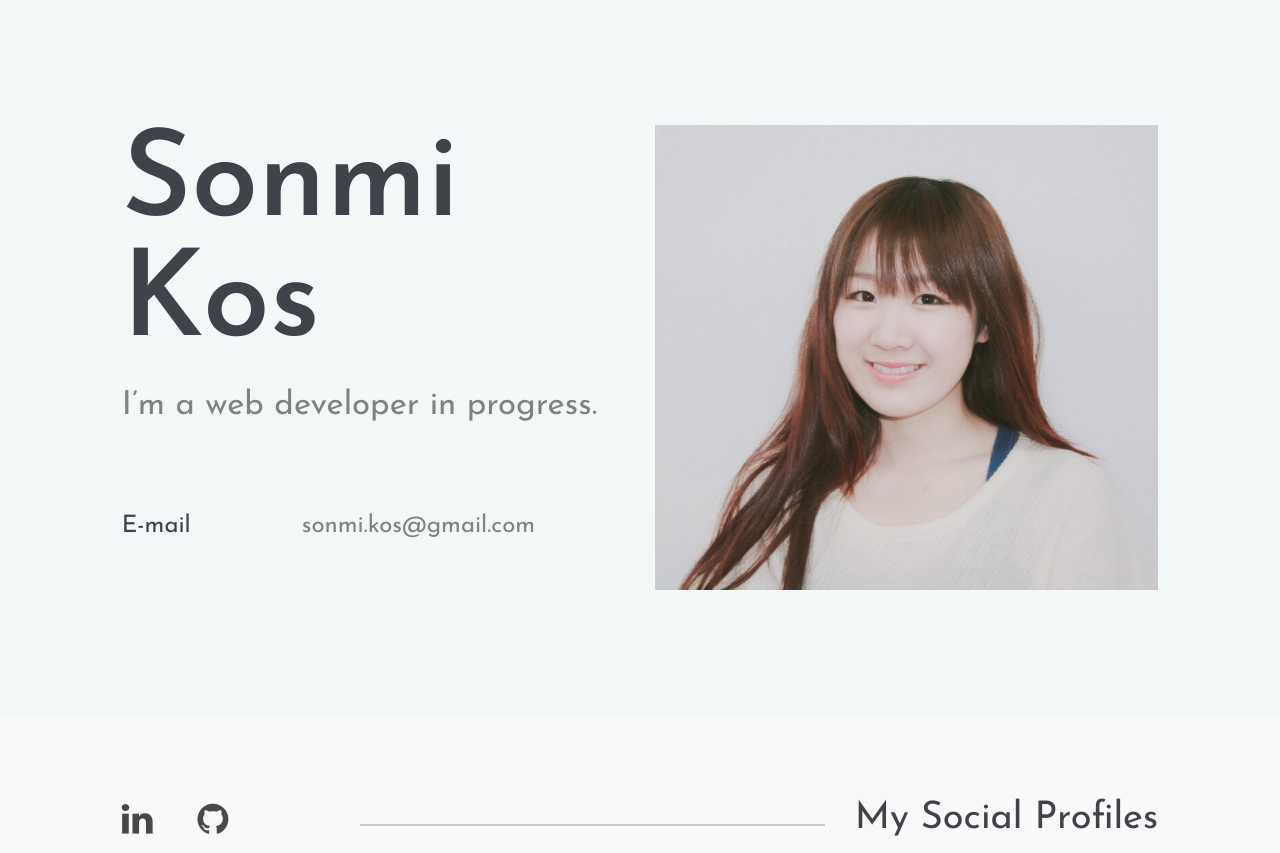
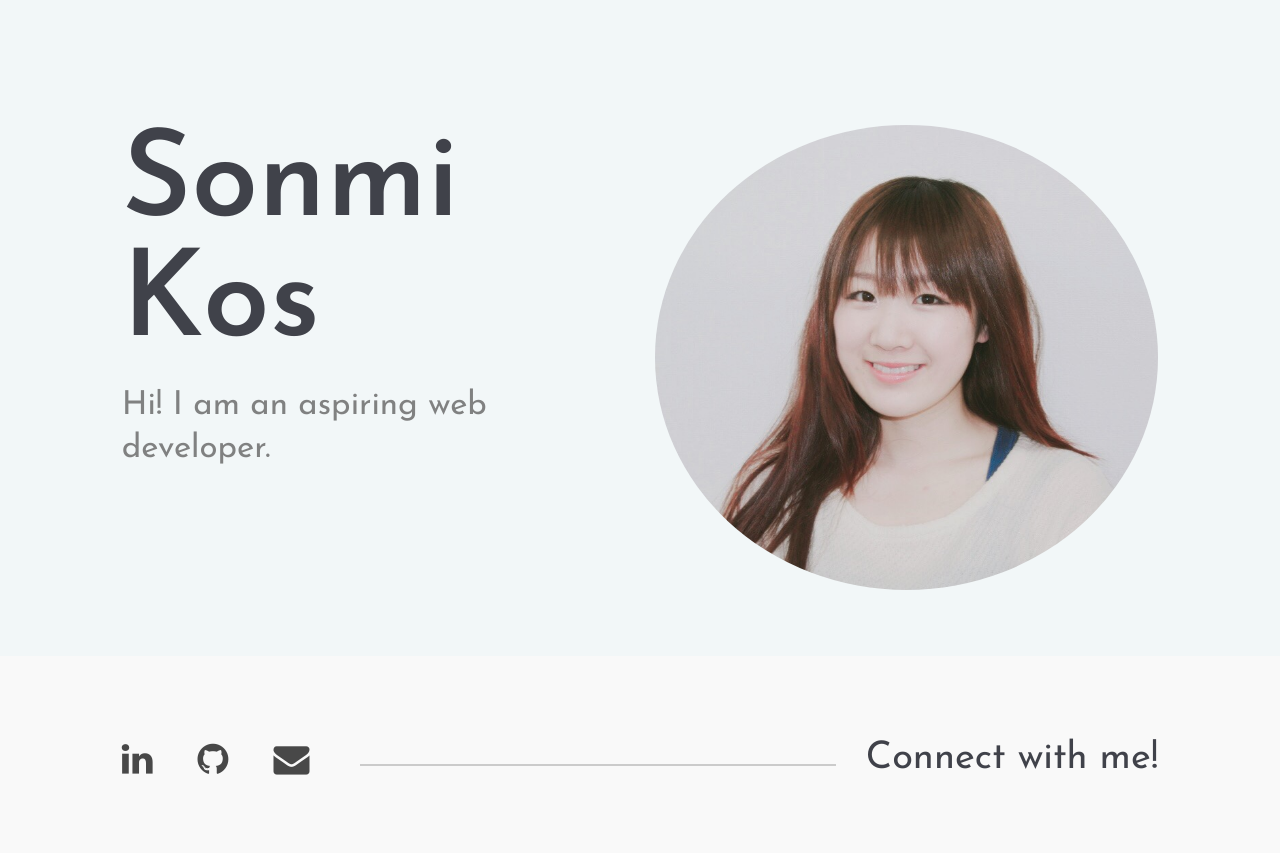
Before and after one commit to sonmic/sonmic.github.io, a plain HTML site: page index.html in a window 1280 px wide. Shown: the top 853 px of the page. Drawn offline with Linux system fonts and the light colour scheme.

Commit message:
removed the contact form

```diff
--- a/css/style.css
+++ b/css/style.css
@@ -5,9 +5,7 @@
  ------------------------------------
  ====================================*/
 
-
 /*----------------------------------------*/
-
 
 /* Template default CSS
 /*----------------------------------------*/
@@ -15,7 +13,7 @@
 html,
 body {
   height: 100%;
-    font-family: 'Josefin Sans', sans-serif;
+  font-family: "Josefin Sans", sans-serif;
 }
 
 h1,
@@ -27,7 +25,7 @@ h6 {
   color: #40424a;
   margin: 0;
   font-weight: 600;
-    font-family: 'Josefin Sans', sans-serif;
+  font-family: "Josefin Sans", sans-serif;
 }
 
 h2 {
@@ -67,14 +65,13 @@ ol {
   margin: 0;
 }
 
-
 /*---------------------
 	Helper CSS
 -----------------------*/
 
 .spad {
   padding-top: 125px;
-    padding-bottom: 110px;
+  padding-bottom: 50px;
 }
 
 .section-title h2 {
@@ -87,7 +84,7 @@ ol {
 
 .section-title h2:after {
   position: absolute;
-    content: '';
+  content: "";
   width: 100%;
   height: 2px;
   left: 0;
@@ -100,11 +97,9 @@ ol {
   background-size: cover;
 }
 
-
 /*------------------------
   Common Elements
 --------------------------*/
-
 
 /* Preloder */
 
@@ -159,7 +154,6 @@ ol {
     -webkit-transform: rotate(360deg);
   }
 }
-
 
 /* Site Buttons */
 
@@ -228,7 +222,6 @@ ol {
   color: #808181 !important;
 }
 
-
 /* Image Popup */
 
 .img-popup-warp .mfp-content,
@@ -248,7 +241,6 @@ ol {
   -ms-transform: scale(1);
   transform: scale(1);
 }
-
 
 /* Fact box */
 
@@ -283,7 +275,6 @@ ol {
   color: #fff;
   margin-bottom: 0;
 }
-
 
 /* Porgess bar */
 
@@ -321,7 +312,6 @@ ol {
   color: #40424a;
   font-weight: 600;
 }
-
 
 /* Progress dots */
 
@@ -361,7 +351,6 @@ ol {
   background: #cacaca;
 }
 
-
 /* Icon Box */
 
 .icon-box {
@@ -387,7 +376,6 @@ ol {
   -o-transition: all 0.3s;
   transition: all 0.3s;
 }
-
 
 /*---------------------
 	Header section
@@ -415,7 +403,6 @@ ol {
 .header-buttons a {
   margin-top: 15px;
 }
-
 
 /*---------------------
 	Hero section
@@ -473,6 +460,9 @@ section.extra-section {
   margin-bottom: 0;
 }
 
+figure.hero-image img {
+  border-radius: 50%;
+}
 
 /*---------------------
 	Social section
@@ -512,7 +502,7 @@ section.extra-section {
 
 .social-section .social-link-warp:after {
   position: absolute;
-    content: '';
+  content: "";
   width: 50%;
   height: 2px;
   left: 23%;
@@ -520,7 +510,6 @@ section.extra-section {
   margin-top: 1px;
   background: #cbcbcb;
 }
-
 
 /*---------------------
 	Resume section
@@ -550,7 +539,7 @@ section.extra-section {
 
 .resume-list li:after {
   position: absolute;
-    content: '';
+  content: "";
   width: 15px;
   height: 15px;
   border: 2px solid #40424a;
@@ -576,7 +565,6 @@ section.extra-section {
 .resume-list p {
   margin-bottom: 0;
 }
-
 
 /*---------------------
 	Review section
@@ -625,7 +613,6 @@ section.extra-section {
   font-size: 16px;
 }
 
-
 /*---------------------
 	Portfolio section
 ----------------------*/
@@ -657,7 +644,7 @@ section.extra-section {
 
 .portfolio-item .port-pic:after {
   position: absolute;
-    content: '';
+  content: "";
   left: 0;
   bottom: 0;
   width: 100%;
@@ -675,7 +662,6 @@ section.extra-section {
   height: 100%;
   top: 0;
 }
-
 
 /*---------------------
 	Contact section
@@ -724,7 +710,6 @@ section.extra-section {
   font-style: italic;
 }
 
-
 /*---------------------
 	Footer section
 -----------------------*/
@@ -740,7 +725,6 @@ section.extra-section {
   color: #838488;
   line-height: normal;
 }
-
 
 /*---------------------
 	Home 6 Style
@@ -858,7 +842,6 @@ section.extra-section {
   color: #fff;
 }
 
-
 /* ===========================
   Responsive
 ==============================*/
@@ -913,7 +896,6 @@ section.extra-section {
   }
 }
 
-
 /* Medium screen : 992px. */
 
 @media only screen and (min-width: 992px) and (max-width: 1199px) {
@@ -940,7 +922,6 @@ section.extra-section {
     margin-bottom: 30px;
   }
 }
-
 
 /* Tablet :768px. */
 
@@ -994,7 +975,6 @@ section.extra-section {
     display: block;
   }
 }
-
 
 /* Large Mobile :480px. */
 
@@ -1067,7 +1047,6 @@ section.extra-section {
   }
 }
 
-
 /* small Mobile :320px. */
 
 @media only screen and (max-width: 479px) {
--- a/index.html
+++ b/index.html
@@ -51,7 +51,7 @@
     <!-- Header section end -->
 
     <!-- Hero section start -->
-    <section class="hero-section spad">
+    <section class="hero-section spad intro">
         <div class="container-fluid">
             <div class="row">
                 <div class="col-xl-10 offset-xl-1">
@@ -59,12 +59,10 @@
                         <div class="col-lg-6">
                             <div class="hero-text">
                                 <h2>Sonmi Kos</h2>
-                                <p>I’m a web developer in progress.</p>
+                                <p>Hi! I am an aspiring web developer.</p>
                             </div>
                             <div class="hero-info">
-                                <ul>
-                                    <li><span>E-mail</span>sonmi.kos@gmail.com</li>
-                                </ul>
+
                             </div>
                         </div>
                         <div class="col-lg-6">
@@ -88,8 +86,9 @@
                         <div class="social-links">
                             <a href="https://www.linkedin.com/in/sonmi-c-495a0582/" target=”_blank”><i class="fa fa-linkedin"></i></a>
                             <a href="https://github.com/sonmic" target=”_blank”><i class="fa fa-github"></i></a>
+                            <a href="mailto:sonmi.kos@gmail.com"><i class="fa fa-envelope"></i></a>
                         </div>
-                        <h2 class="hidden-md hidden-sm">My Social Profiles</h2>
+                        <h2 class="hidden-md hidden-sm">Connect with me!</h2>
                     </div>
                 </div>
             </div>
@@ -158,8 +157,8 @@
     <!-- Education section end -->
 
 
-    <!-- Review section start
-    <section class="review-section spad pb-0">
+    <!-- Review section start -->
+    <!-- <section class="review-section spad pb-0">
         <div class="container-fluid">
             <div class="row">
                 <div class="col-xl-7 offset-xl-2">
@@ -192,8 +191,8 @@
                 </div>
             </div>
         </div>
-    </section> -->
-    <!-- Review section end -->
+    </section>  -->
+    <!-- Review section end-->
 
 
     <!-- Portfolio section start -->
@@ -354,7 +353,7 @@
     <!-- Extra section end -->
 
     <!-- Contact section start -->
-    <section class="contact-section spad">
+    <!-- <section class="contact-section spad">
         <div class="container-fluid">
             <div class="row">
                 <div class="col-xl-8 offset-xl-2">
@@ -381,7 +380,7 @@
                 </div>
             </div>
         </div>
-    </section>
+    </section> -->
     <!-- Contact section end -->
 
     <!-- Footer section start -->
```
Lines whose indentation alone changed are shown as unchanged.
